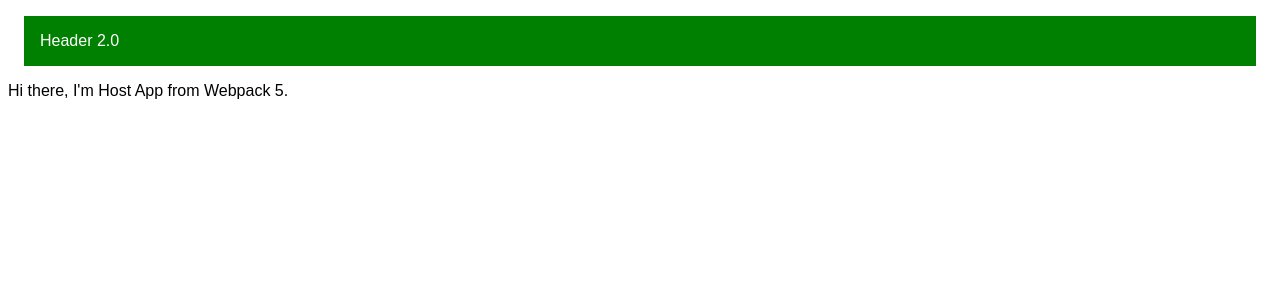
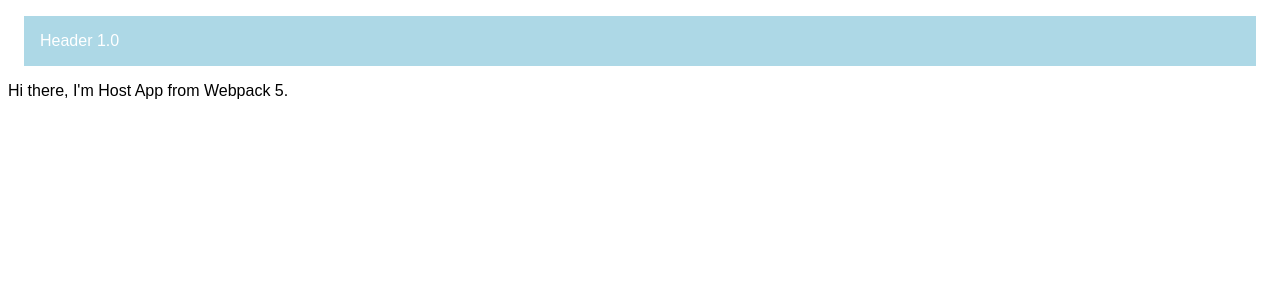
Before and after one commit to amanchaurasiaa/prod-test-header, a React app: page / in a window 1280 px wide. Shown: the top 300 px of the page. Built offline with nearby package versions, Linux system fonts and the light colour scheme.

Commit message:
change header

```diff
--- a/src/Header.jsx
+++ b/src/Header.jsx
@@ -5,10 +5,10 @@ export default () => (
     style={{
         padding: "1em",
         margin: "1em",
-        background: "green",
+        background: "lightblue",
         color:"white"
     }}
     >
-        Header 2.0
+        Header 1.0
     </div>
 );
```
